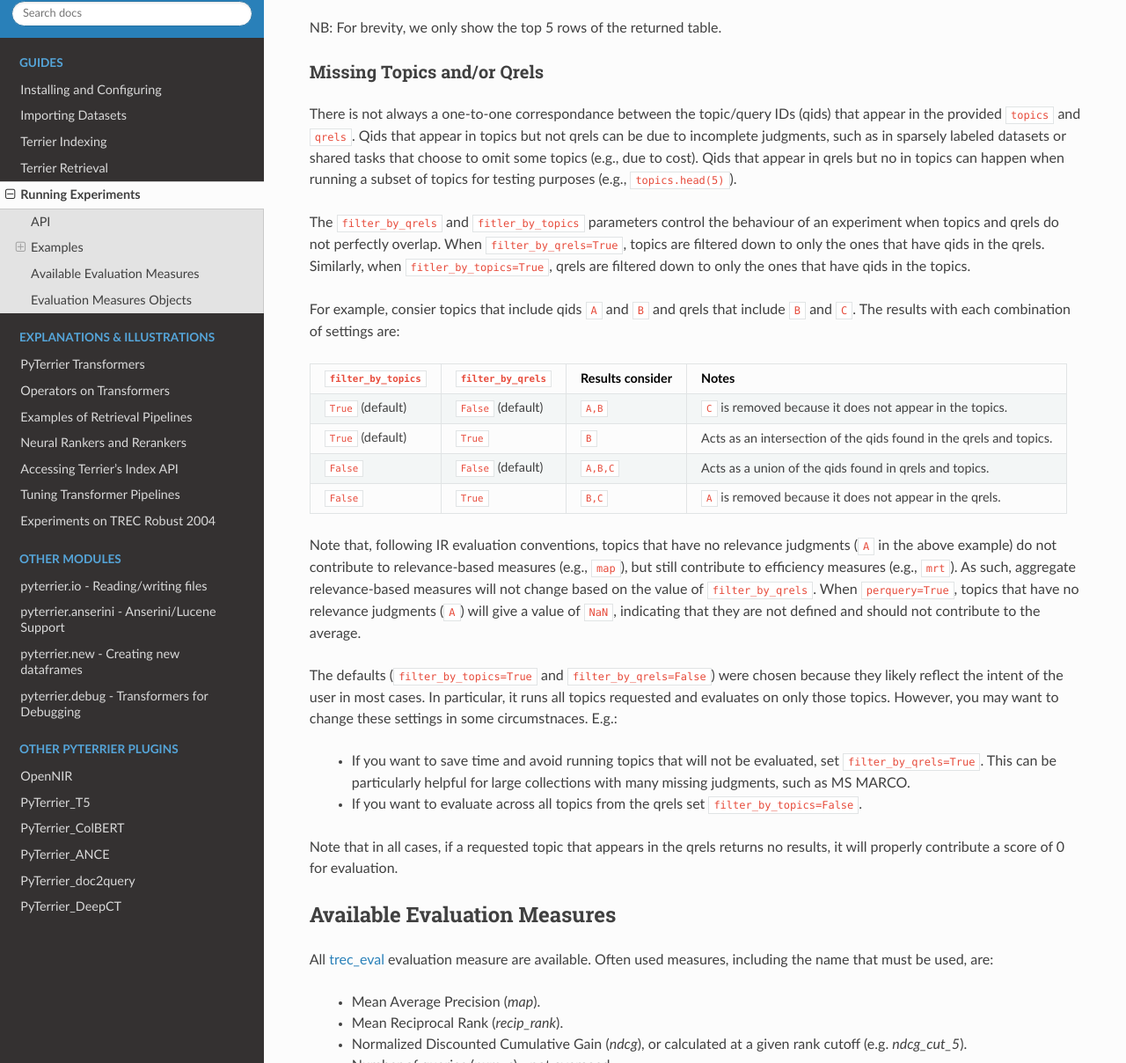
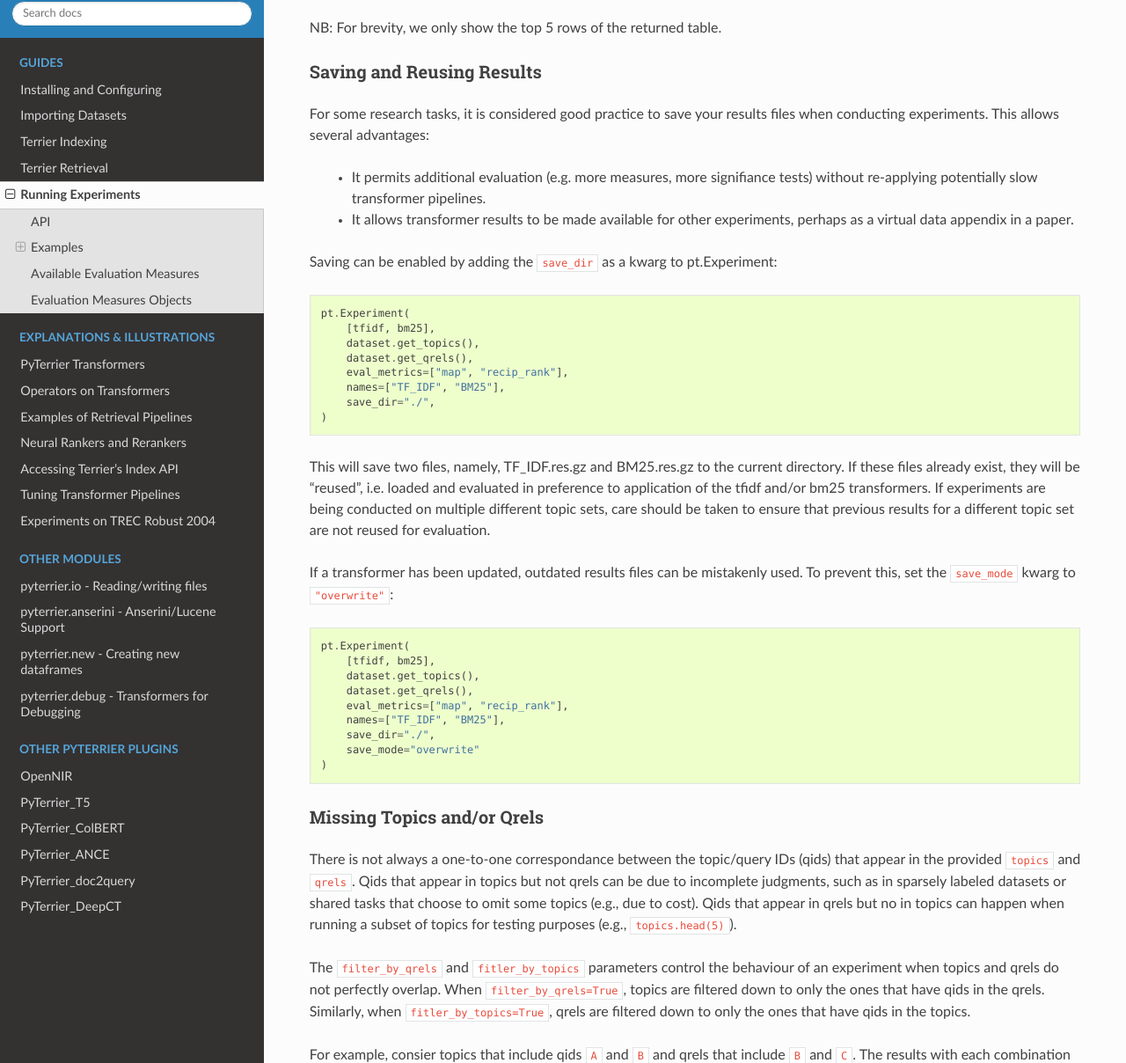
Before and after one commit to terrier-org/pyterrier, a Sphinx documentation site: the page built from docs/experiments.rst, in a window 1280 px wide and 1400 px high, scrolled down 3568 px, cut to the strip 192-1400 px from the top of the window. Shown: the whole strip at 88% size. Built offline with Sphinx 7.4.7 and the Read the Docs theme 2.0.0, drawn with Linux system fonts in a browser that asks for light colours; pages that are not in the unit, such as notebooks, are missing from menus; the version number is read from the project's files by our own code.

Commit message:
addressed review feedback and documentation

```diff
--- a/docs/experiments.rst
+++ b/docs/experiments.rst
@@ -147,6 +147,44 @@ This provides a dataframe where each row is the performance of a given system fo
 
 NB: For brevity, we only show the top 5 rows of the returned table.
 
+Saving and Reusing Results
+~~~~~~~~~~~~~~~~~~~~~~~~~~
+
+For some research tasks, it is considered good practice to save your results files when conducting experiments. This allows
+several advantages:
+
+ - It permits additional evaluation (e.g. more measures, more signifiance tests) without re-applying potentially slow transformer pipelines.
+ - It allows transformer results to be made available for other experiments, perhaps as a virtual data appendix in a paper.
+
+Saving can be enabled by adding the ``save_dir`` as a kwarg to pt.Experiment::
+
+    pt.Experiment(
+        [tfidf, bm25],
+        dataset.get_topics(),
+        dataset.get_qrels(),
+        eval_metrics=["map", "recip_rank"],
+        names=["TF_IDF", "BM25"],
+        save_dir="./",
+    )
+
+This will save two files, namely, TF_IDF.res.gz and BM25.res.gz to the current directory. If these files already exist,
+they will be "reused", i.e. loaded and evaluated in preference to application of the tfidf and/or bm25 transformers.
+If experiments are being conducted on multiple different topic sets, care should be taken to ensure that previous
+results for a different topic set are not reused for evaluation.
+
+If a transformer has been updated, outdated results files can be mistakenly used. To prevent this, set the ``save_mode``
+kwarg to ``"overwrite"``::
+
+    pt.Experiment(
+        [tfidf, bm25],
+        dataset.get_topics(),
+        dataset.get_qrels(),
+        eval_metrics=["map", "recip_rank"],
+        names=["TF_IDF", "BM25"],
+        save_dir="./",
+        save_mode="overwrite"
+    )
+
 Missing Topics and/or Qrels
 ~~~~~~~~~~~~~~~~~~~~~~~~~~~
 
```
Also changed, not shown: 1 other file.
